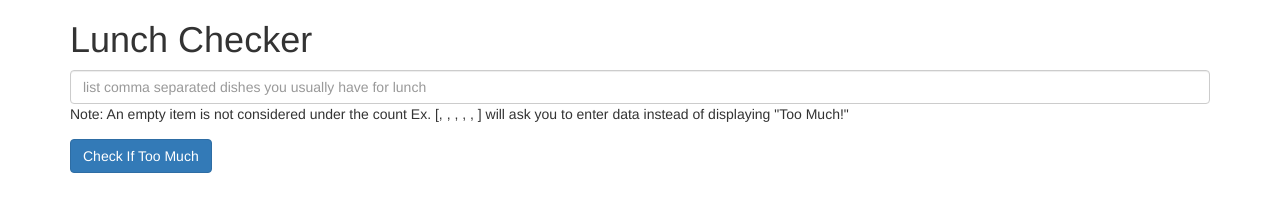
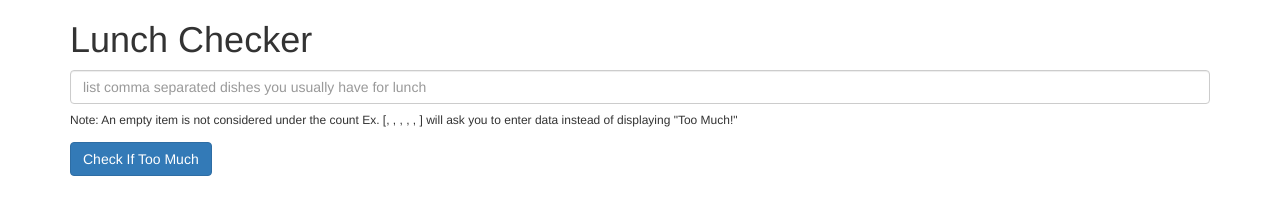
Before and after one commit to r3mkumar/SPAwithAngularjs, a website: page solution/mod1_solution/index.html in a window 1280 px wide. Drawn offline with Linux system fonts and the light colour scheme.

Commit message:
Update index.html

```diff
--- a/solution/mod1_solution/index.html
+++ b/solution/mod1_solution/index.html
@@ -18,7 +18,9 @@
              <input id="lunch-menu" type="text"
              placeholder="list comma separated dishes you usually have for lunch"
              class="form-control" ng-model="list" ng-style="boxStyle">
-             <span>Note: An empty item is not considered under the count Ex. [, , , , , ] will ask you to enter data instead of displaying "Too Much!"</span>
+
+             <span><h6>Note: An empty item is not considered under the count Ex. [, , , , , ] will ask you to enter data instead of displaying "Too Much!"</h6></span>
+
          </div>
          <div ng-style ="fontStyle">
            {{msg}}
```
